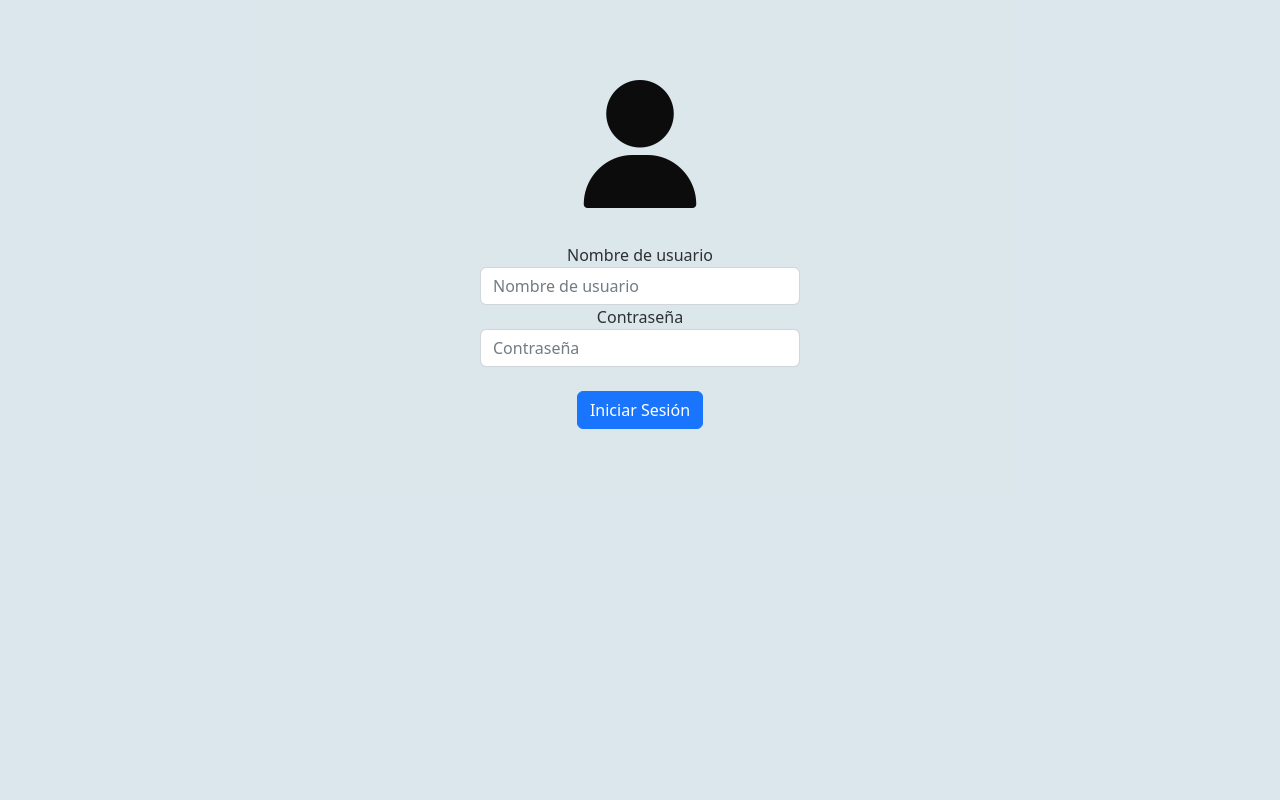
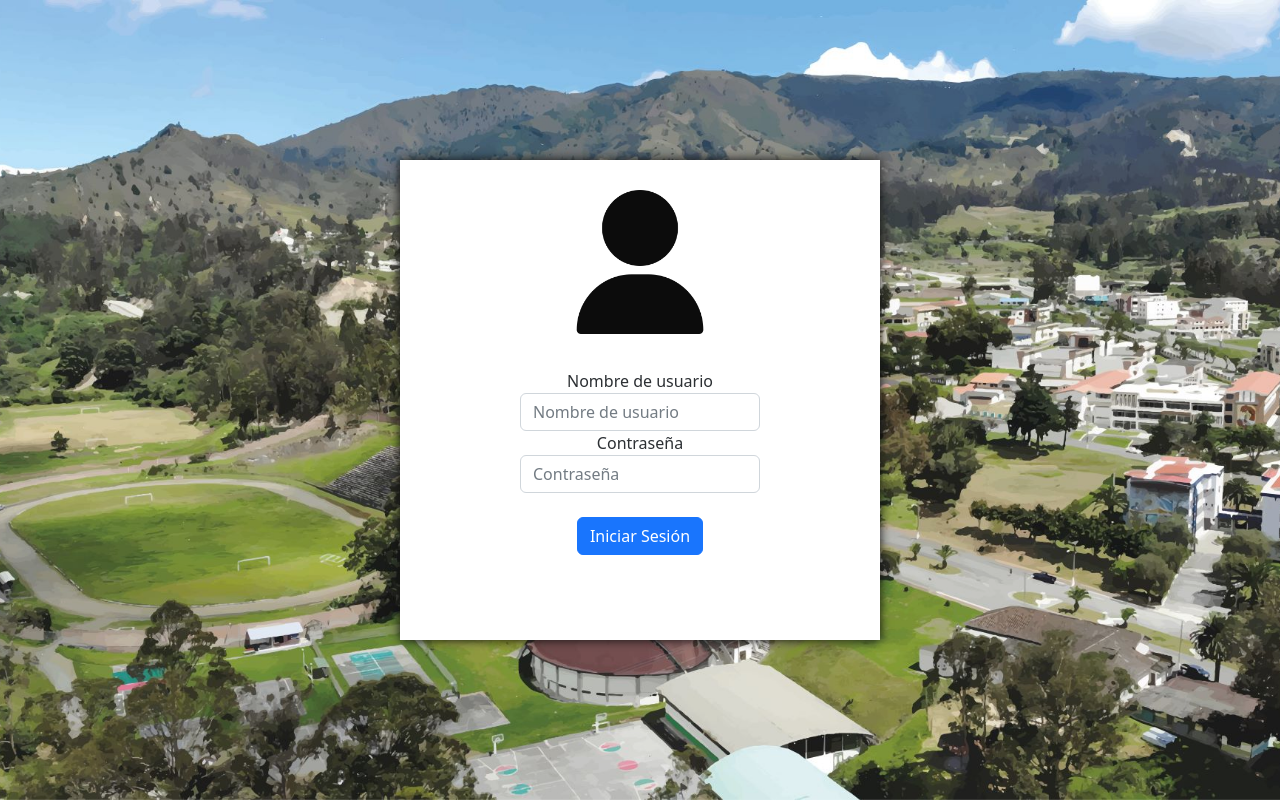
Before and after one commit to IvanG0nzalez/Mapify, a Django app: page /administracion/iniciar-sesion in a window 1280 px wide. Run offline with Django 4.2, Linux system fonts and the light colour scheme.

Commit message:
Login_mejora

```diff
--- a/templates/pantallas/inicio_sesion.html
+++ b/templates/pantallas/inicio_sesion.html
@@ -16,17 +16,17 @@
 
   <body>
     <div class="div_inicio_sesion">
-        <div>
-            <div align="center" style="margin-top: 50px">
-                <img src="{% static 'imagenes/user.png' %}" alt="usuario" style="padding-bottom: 35px; margin-top: 30px;width: 10%" width=20%>
+        <div class="div_formulario_inicio_sesion" >
+            <div align="center">
+                <img src="{% static 'imagenes/user.png' %}" alt="usuario" style="padding-bottom: 35px; margin-top: 30px;width: 30%">
                 <form method="POST" action="{% url 'mapeo:login' %}">
                 {% csrf_token %}
-                <div class="form-group" style="width: 25%">
+                <div class="form-group" style="width: 50%">
                     <label>Nombre de usuario</label>
                     <input type="text" class="form-control" placeholder="Nombre de usuario" name="username">
                 </div>
 
-                <div class="form-group" style="width: 25%">
+                <div class="form-group" style="width: 50%">
                     <label>Contraseña</label>
                     <input type="password" class="form-control" placeholder="Contraseña" name="password">
                 </div><br>
--- a/templates/static/css/style.css
+++ b/templates/static/css/style.css
@@ -7,6 +7,15 @@
     overflow: hidden;
 }
 
+.imagen_fondo{
+    width:100%;
+    min-height: 100%;
+    background-image: url(templates/static/imagenes/FondoUNL.jpg);
+    background-size: cover;
+    background-position: center;
+    display: flex;
+    justify-content: center;
+}
 
 #mapa {
     display: flex;
@@ -23,7 +32,6 @@
     min-height: 100%;
     margin: 0 auto;
     opacity: 95%;
-    background-color: #f4eade;
 }
 
 .div_inicio_sesion {
@@ -34,6 +42,26 @@
     opacity: 95%;
     overflow: hidden;
     background-color: var(--primary-color-light);
+    position: relative;
+    background-image: url(FondoUNL.jpg);
+    background-size: cover;
+    background-position: center;
+    background-repeat: no-repeat;
+
+}
+
+.div_formulario_inicio_sesion{
+    background-color: white;
+    width: 60vh;
+    height: 60vh;
+    border-width: 2px;
+    position: absolute;
+    top: 20%;
+    left: 10px;
+    right: 10px;
+    margin: auto;
+    box-shadow: 0 0 10px rgba(2.5, 2.5, 2.5, 2.5);
+    z-index: 1;
 }
 
 table {
```
Also changed, not shown: templates/static/css/FondoUNL.jpg (added).
